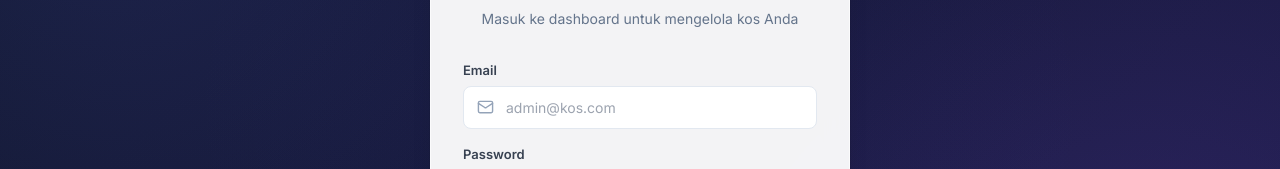
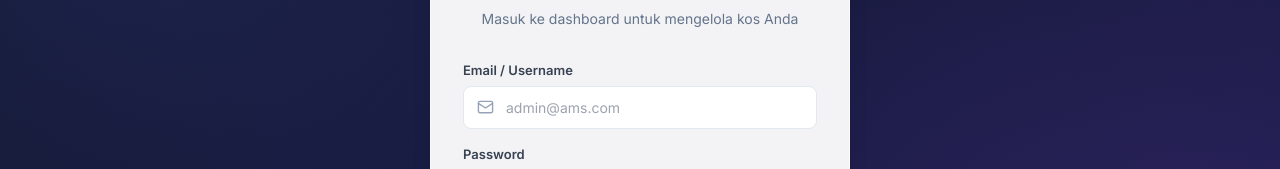
Before and after one commit to armansyam/kos-kosan, a Next.js app: page /login in a window 1280 px wide. Shown: the part 292-461 px from the top of the page. Built offline with nearby package versions, Linux system fonts and the light colour scheme; no server answers; the database is empty.

Commit message:
Branding: Update Login page input label to 'Email / Username' and placeholder to 'admin@ams.com'

```diff
--- a/src/app/login/page.tsx
+++ b/src/app/login/page.tsx
@@ -89,14 +89,14 @@ export default function LoginPage() {
           {/* Email */}
           <div className="form-group">
             <label htmlFor="email" style={{ fontSize: 13, fontWeight: 600, color: '#374151', display: 'block', marginBottom: 5 }}>
-              Email
+              Email / Username
             </label>
             <div className="input-wrapper">
               <Mail size={17} className="input-icon" />
               <input
                 id="email"
                 type="email"
-                placeholder="admin@kos.com"
+                placeholder="admin@ams.com"
                 value={email}
                 onChange={(e) => setEmail(e.target.value)}
                 required
```
